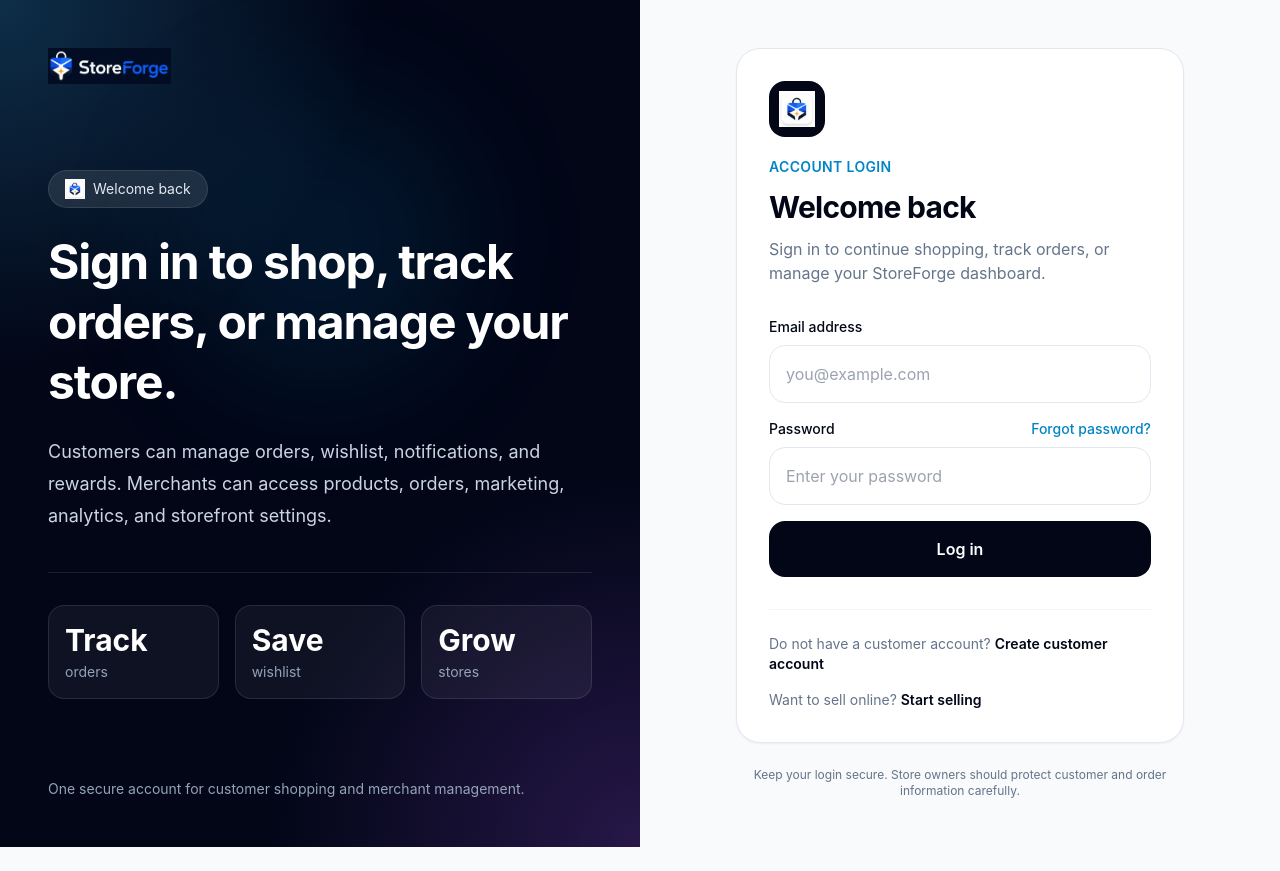
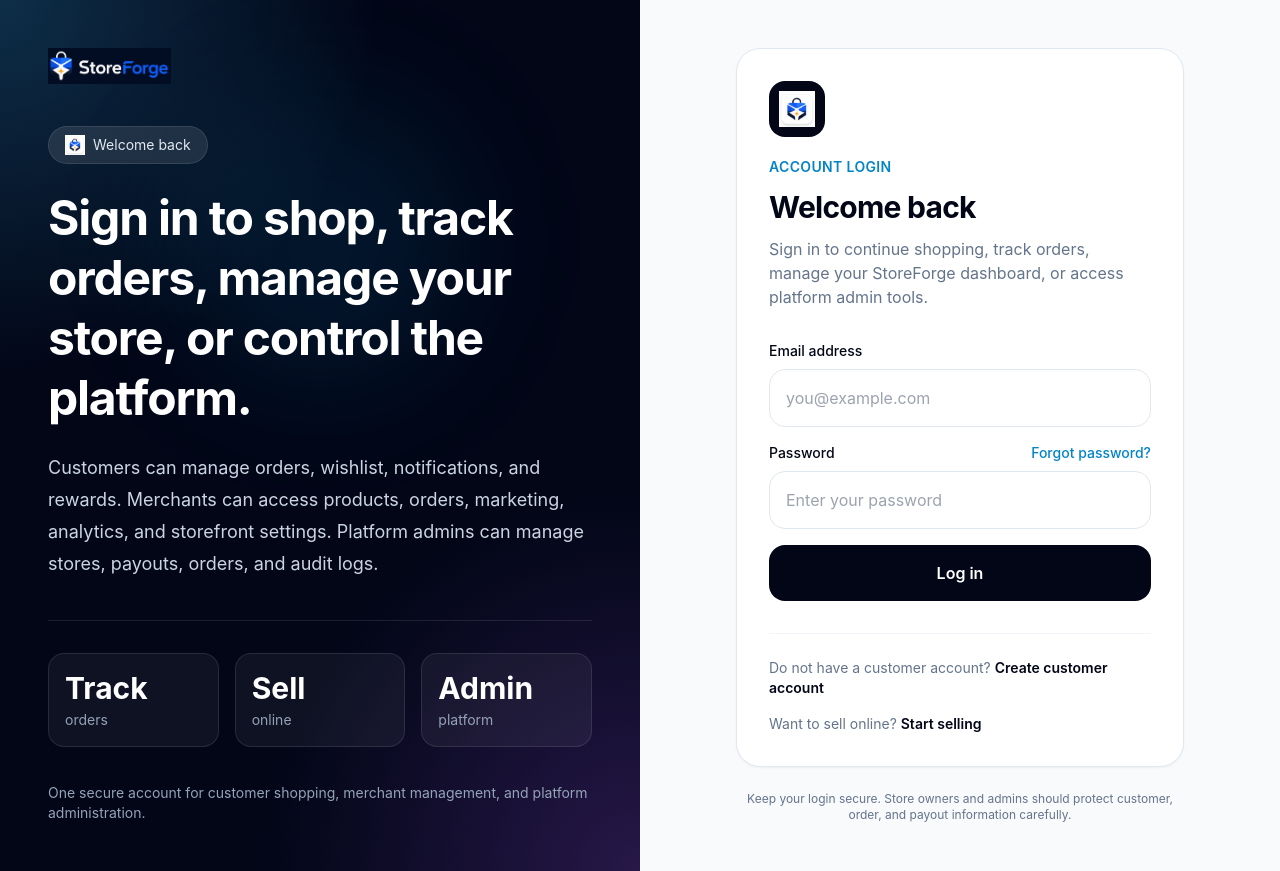
Before and after one commit to Evantra-Ventures/storeforge, a Next.js app: page /login in a window 1280 px wide. Before the commit the page ends 847 px from the top, so only its background shows below. Built offline with nearby package versions, Linux system fonts and the light colour scheme; no server answers.

Commit message:
Fix admin route

```diff
--- a/app/(auth)/login/page.tsx
+++ b/app/(auth)/login/page.tsx
@@ -30,7 +30,9 @@
       setLoading(true);
       setErrorMessage("");
 
-      if (!email.trim()) {
+      const safeEmail = email.trim().toLowerCase();
+
+      if (!safeEmail) {
         setErrorMessage("Email is required.");
         return;
       }
@@ -41,7 +43,7 @@
       }
 
       const { data, error } = await supabase.auth.signInWithPassword({
-        email: email.trim(),
+        email: safeEmail,
         password,
       });
 
@@ -57,20 +59,37 @@
         return;
       }
 
-      const { data: profile } = await supabase
+      const { data: profile, error: profileError } = await supabase
         .from("profiles")
         .select("role, tenant_id")
         .eq("id", userId)
         .maybeSingle();
 
+      if (profileError) {
+        setErrorMessage(profileError.message);
+        return;
+      }
+
       const role = profile?.role || "customer";
+
+      const isPlatformAdmin = ["admin", "super_admin", "platform_admin"].includes(
+        role
+      );
+
+      const isMerchant = ["owner", "store_owner"].includes(role);
+
+      if (isPlatformAdmin) {
+        window.location.href =
+          redirectTo && redirectTo.startsWith("/admin") ? redirectTo : "/admin";
+        return;
+      }
 
       if (redirectTo) {
         window.location.href = redirectTo;
         return;
       }
 
-      if (["owner", "store_owner", "admin", "super_admin"].includes(role)) {
+      if (isMerchant) {
         window.location.href = profile?.tenant_id ? "/dashboard" : "/onboarding";
         return;
       }
@@ -121,13 +140,14 @@
             </div>
 
             <h1 className="text-5xl font-bold leading-tight tracking-tight">
-              Sign in to shop, track orders, or manage your store.
+              Sign in to shop, track orders, manage your store, or control the platform.
             </h1>
 
             <p className="mt-6 text-lg leading-8 text-slate-300">
               Customers can manage orders, wishlist, notifications, and rewards.
               Merchants can access products, orders, marketing, analytics, and
-              storefront settings.
+              storefront settings. Platform admins can manage stores, payouts,
+              orders, and audit logs.
             </p>
 
             <div className="mt-10 grid grid-cols-3 gap-4 border-t border-white/10 pt-8">
@@ -137,19 +157,20 @@
               </div>
 
               <div className="rounded-2xl border border-white/10 bg-white/5 p-4">
-                <p className="text-3xl font-bold">Save</p>
-                <p className="mt-1 text-sm text-slate-400">wishlist</p>
+                <p className="text-3xl font-bold">Sell</p>
+                <p className="mt-1 text-sm text-slate-400">online</p>
               </div>
 
               <div className="rounded-2xl border border-white/10 bg-white/5 p-4">
-                <p className="text-3xl font-bold">Grow</p>
-                <p className="mt-1 text-sm text-slate-400">stores</p>
+                <p className="text-3xl font-bold">Admin</p>
+                <p className="mt-1 text-sm text-slate-400">platform</p>
               </div>
             </div>
           </div>
 
           <div className="relative text-sm text-slate-400">
-            One secure account for customer shopping and merchant management.
+            One secure account for customer shopping, merchant management, and
+            platform administration.
           </div>
         </section>
 
@@ -189,8 +210,8 @@
                 </h1>
 
                 <p className="mt-3 text-slate-500">
-                  Sign in to continue shopping, track orders, or manage your
-                  StoreForge dashboard.
+                  Sign in to continue shopping, track orders, manage your
+                  StoreForge dashboard, or access platform admin tools.
                 </p>
               </div>
 
@@ -212,6 +233,7 @@
                     type="email"
                     value={email}
                     onChange={(event) => setEmail(event.target.value)}
+                    disabled={loading}
                   />
                 </div>
 
@@ -235,8 +257,9 @@
                     placeholder="Enter your password"
                     value={password}
                     onChange={(event) => setPassword(event.target.value)}
+                    disabled={loading}
                     onKeyDown={(event) => {
-                      if (event.key === "Enter") {
+                      if (event.key === "Enter" && !loading) {
                         handleLogin();
                       }
                     }}
@@ -274,8 +297,8 @@
             </div>
 
             <p className="mt-6 text-center text-xs text-slate-500">
-              Keep your login secure. Store owners should protect customer and
-              order information carefully.
+              Keep your login secure. Store owners and admins should protect
+              customer, order, and payout information carefully.
             </p>
           </div>
         </section>
--- a/app/(dashboard)/dashboard/page.tsx
+++ b/app/(dashboard)/dashboard/page.tsx
@@ -127,7 +127,19 @@
     .eq("id", user.id)
     .single();
 
-  if (!profile?.tenant_id) {
+  if (!profile) {
+    redirect("/login");
+  }
+
+  if (profile.role === "customer") {
+    redirect("/customer/profile");
+  }
+
+  if (["admin", "super_admin", "platform_admin"].includes(profile.role || "")) {
+    redirect("/admin");
+  }
+
+  if (!profile.tenant_id) {
     redirect("/onboarding");
   }
 
@@ -435,8 +447,7 @@
 
       return {
         id: variant.id,
-        name: `${product?.name || "Product"} — ${
-          variant.option_value || variant.name
+        name: `${product?.name || "Product"} — ${variant.option_value || variant.name
           }`,
         type: "Variant",
         inventory: Number(variant.inventory || 0),
@@ -1119,16 +1130,14 @@
   return (
     <a
       href={href}
-      className={`flex flex-col gap-4 rounded-2xl border p-4 transition hover:-translate-y-1 hover:shadow-md md:flex-row md:items-center md:justify-between ${
-        completed
+      className={`flex flex-col gap-4 rounded-2xl border p-4 transition hover:-translate-y-1 hover:shadow-md md:flex-row md:items-center md:justify-between ${completed
           ? "border-green-200 bg-green-50"
           : "border-slate-200 bg-slate-50"
         }`}
     >
       <div className="flex items-start gap-4">
         <div
-          className={`flex h-10 w-10 shrink-0 items-center justify-center rounded-full text-sm font-bold ${
-            completed ? "bg-green-600 text-white" : "bg-white text-slate-400"
+          className={`flex h-10 w-10 shrink-0 items-center justify-center rounded-full text-sm font-bold ${completed ? "bg-green-600 text-white" : "bg-white text-slate-400"
             }`}
         >
           {completed ? "✓" : "!"}
@@ -1136,16 +1145,14 @@
 
         <div>
           <h3
-            className={`font-bold ${
-              completed ? "text-green-900" : "text-slate-950"
+            className={`font-bold ${completed ? "text-green-900" : "text-slate-950"
               }`}
           >
             {title}
           </h3>
 
           <p
-            className={`mt-1 text-sm leading-6 ${
-              completed ? "text-green-700" : "text-slate-500"
+            className={`mt-1 text-sm leading-6 ${completed ? "text-green-700" : "text-slate-500"
               }`}
           >
             {description}
@@ -1154,8 +1161,7 @@
       </div>
 
       <span
-        className={`w-fit rounded-full px-3 py-1 text-xs font-semibold ${
-          completed
+        className={`w-fit rounded-full px-3 py-1 text-xs font-semibold ${completed
             ? "bg-green-100 text-green-700"
             : "bg-yellow-100 text-yellow-700"
           }`}
--- a/app/(dashboard)/layout.tsx
+++ b/app/(dashboard)/layout.tsx
@@ -1,13 +1,47 @@
 import DashboardShell from "@/components/dashboard/DashboardShell";
+import { createClient } from "@/lib/supabase/server";
+import { redirect } from "next/navigation";
 
-export default function DashboardLayout({
+export default async function DashboardLayout({
   children,
 }: {
   children: React.ReactNode;
 }) {
-  return (
-    <DashboardShell>
-      {children}
-    </DashboardShell>
-  );
+  const supabase = createClient();
+
+  const {
+    data: { user },
+  } = await supabase.auth.getUser();
+
+  if (!user) {
+    redirect("/login");
+  }
+
+  const { data: profile } = await supabase
+    .from("profiles")
+    .select("role, tenant_id")
+    .eq("id", user.id)
+    .maybeSingle();
+
+  if (!profile) {
+    redirect("/login");
+  }
+
+  if (profile.role === "customer") {
+    redirect("/customer/profile");
+  }
+
+  if (["admin", "super_admin", "platform_admin"].includes(profile.role || "")) {
+    redirect("/admin");
+  }
+
+  if (!profile.tenant_id) {
+    redirect("/onboarding");
+  }
+
+  if (!["store_owner", "owner"].includes(profile.role || "")) {
+    redirect("/customer/profile");
+  }
+
+  return <DashboardShell>{children}</DashboardShell>;
 }
--- a/components/dashboard/DashboardShell.tsx
+++ b/components/dashboard/DashboardShell.tsx
@@ -38,7 +38,7 @@
                 href="/settings"
                 className="rounded-xl px-3 py-2 text-sm font-medium text-slate-600 hover:bg-slate-100"
               >
-                User Menu
+                Store Settings
               </Link>
             </div>
           </div>
```
Lines whose indentation alone changed are shown as unchanged.
